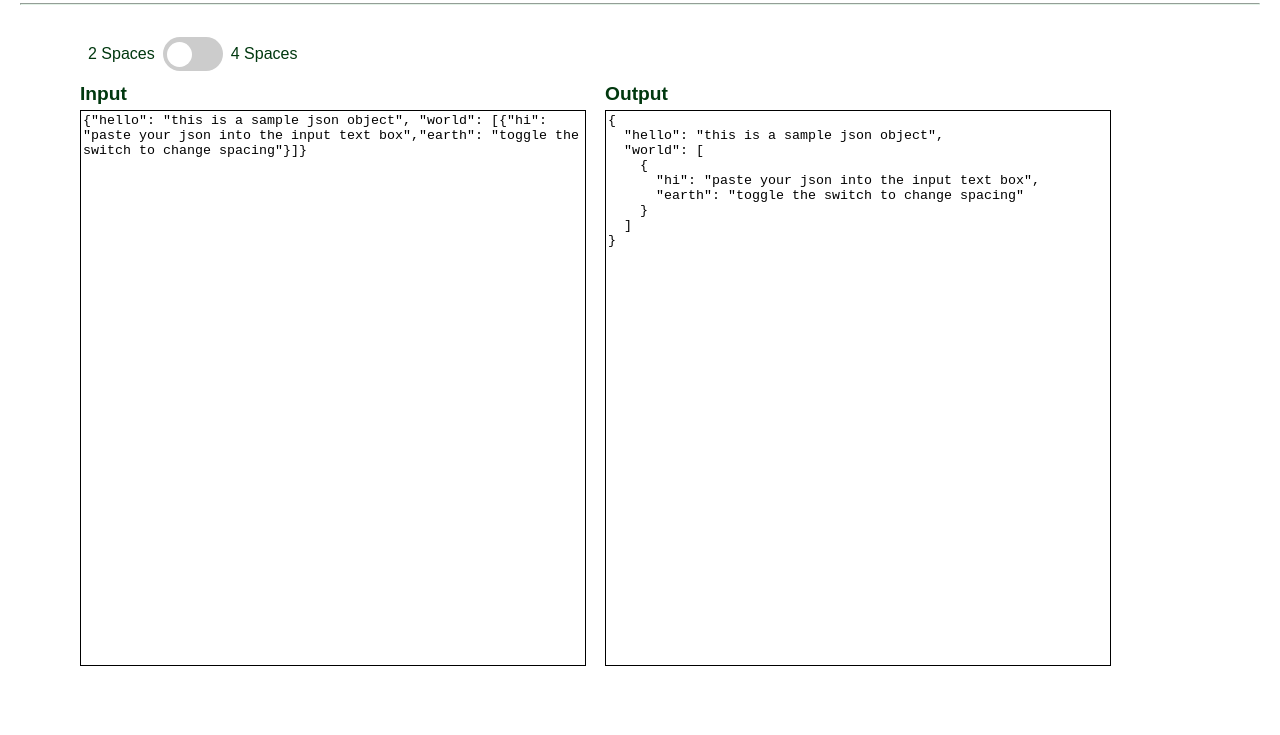
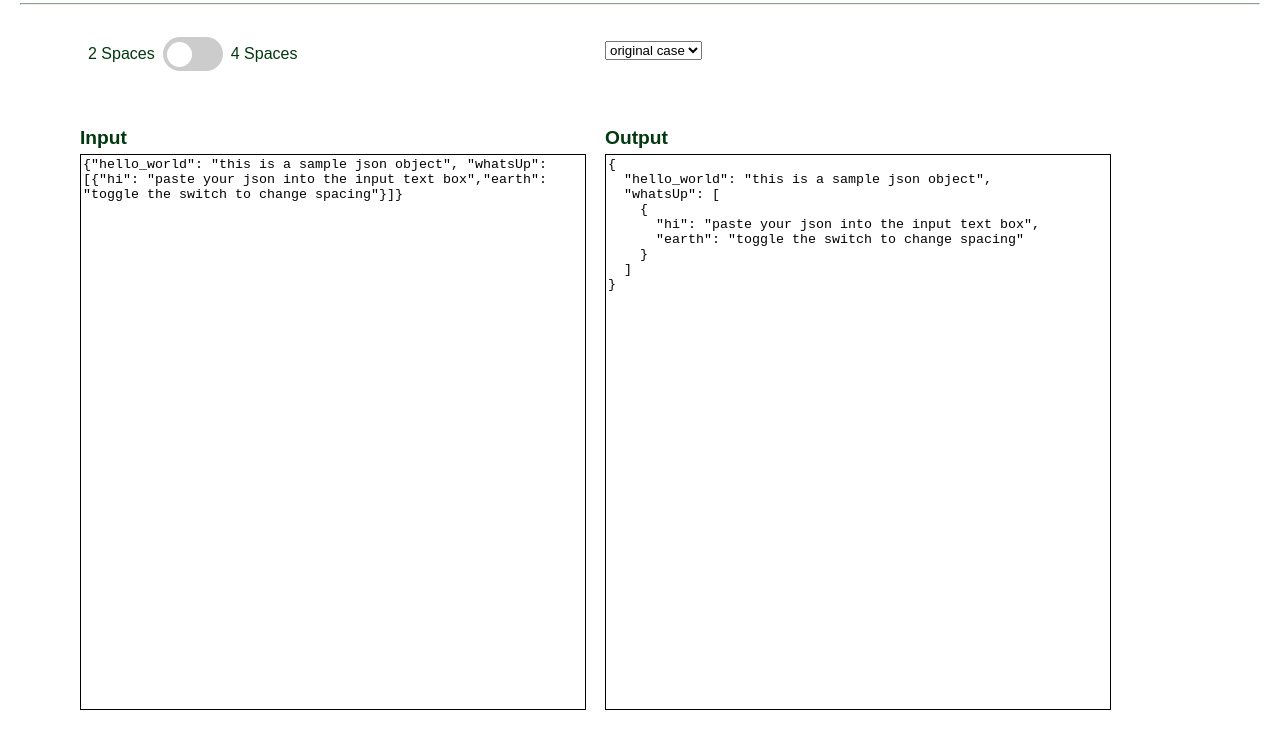
Before and after one commit to jingqiyang/prettyprint, a plain HTML site: page index.html in a window 1280 px wide. Shown: the part 65-800 px from the top of the page. Drawn offline with Linux system fonts and the light colour scheme; a web font is replaced by a local one.

Commit message:
added drop-down list for snake_case and camelCase keys

```diff
--- a/index.html
+++ b/index.html
@@ -16,7 +16,7 @@
 </header>
 
 
-<!-- toggle button -->
+<!-- toggle button + dropdown list -->
 
 <input class="input" id="toggle" type="checkbox">
 
@@ -30,6 +30,14 @@
   <div class="right">4 Spaces</div>
 </label>
 
+<form>
+  <select id="caseList">
+    <option value="original" selected="selected">original case</option>
+    <option value="snake_case">snake_case</option>
+    <option value="camelCase">camelCase</option>
+  </select>
+</form>
+
 <p>&zwnj;</p>
 
 
@@ -37,7 +45,7 @@
 
 <label for="inputJson">
 	<span class="textbox">Input</span>
-	<textarea id="inputJson">{"hello": "this is a sample json object", "world": [{"hi": "paste your json into the input text box","earth": "toggle the switch to change spacing"}]}</textarea>
+	<textarea id="inputJson">{"hello_world": "this is a sample json object", "whatsUp": [{"hi": "paste your json into the input text box","earth": "toggle the switch to change spacing"}]}</textarea>
 </label>
 	<label for="outputJson">
 	<span class="textbox">Output</span>
@@ -52,7 +60,11 @@
 var inputJson = document.getElementById("inputJson");
 var outputJson = document.getElementById("outputJson");
 var toggle = document.getElementById("toggle");
+var caseList = document.getElementById("caseList");
 var spacing = toggle.checked ? 4 : 2;
+var originalOutput;
+var snakeOutput;
+var camelOutput;
 
 inputJson.addEventListener("keyup", function(event) {
     updateOutputJson();
@@ -60,6 +72,10 @@ inputJson.addEventListener("keyup", function(event) {
 
 document.addEventListener("DOMContentLoaded", function() {
     updateOutputJson();
+});
+
+caseList.addEventListener("change", function() {
+	updateOutputCase();
 });
 
 toggle.addEventListener("change", function(event) {
@@ -72,11 +88,71 @@ function updateOutputJson() {
 		if (!inputJson.value) {
 			outputJson.value = null;
 		} else {
-			outputJson.value = JSON.stringify(JSON.parse(inputJson.value), null, spacing);
+			let doc = JSON.parse(inputJson.value);
+			originalOutput = JSON.stringify(doc, null, spacing);
+			toSnakeCase(doc);
+			snakeOutput = JSON.stringify(doc, null, spacing);
+			toCamelCase(doc);
+			camelOutput = JSON.stringify(doc, null, spacing);
+
+			updateOutputCase();
 		}
 	} catch (err) {
 		outputJson.value = err.message;
 	}
 }
 
+function updateOutputCase() {
+	switch (caseList.value) {
+		case "snake_case":
+			outputJson.value = snakeOutput;
+			break;
+		case "camelCase":
+			outputJson.value = camelOutput;
+			break;
+		default:
+			outputJson.value = originalOutput;
+	}
+}
+
+function toSnakeCase(doc) {
+	if (Array.isArray(doc)) {
+		doc.forEach(subdoc => toSnakeCase(subdoc));
+	} else if (typeof(doc) == "object") {
+		let keys = Object.keys(doc);
+
+		keys.forEach(key => {
+			toSnakeCase(doc[key]);
+
+			let snakeKey = key.replace(/[A-Z]/g, letter => `_${letter.toLowerCase()}`);
+			snakeKey = snakeKey.replace(/[0-9]+/g, number => `_${number}`);
+			if (key != snakeKey) {
+				doc[snakeKey] = doc[key];
+				delete doc[key];
+			}
+		});
+	} else {
+		return;
+	}
+}
+
+function toCamelCase(doc) {
+	if (Array.isArray(doc)) {
+		doc.forEach(subdoc => toCamelCase(subdoc));
+	} else if (typeof(doc) == "object") {
+		let keys = Object.keys(doc);
+		keys.forEach(key => {
+			toCamelCase(doc[key]);
+
+			let camelKey = key.replace(/(\_\w)/g, letter => letter[1].toUpperCase());
+			if (key != camelKey) {
+				doc[camelKey] = doc[key];
+				delete doc[key];
+			}
+		});
+	} else {
+		return;
+	}
+}
+
 </script>
```
